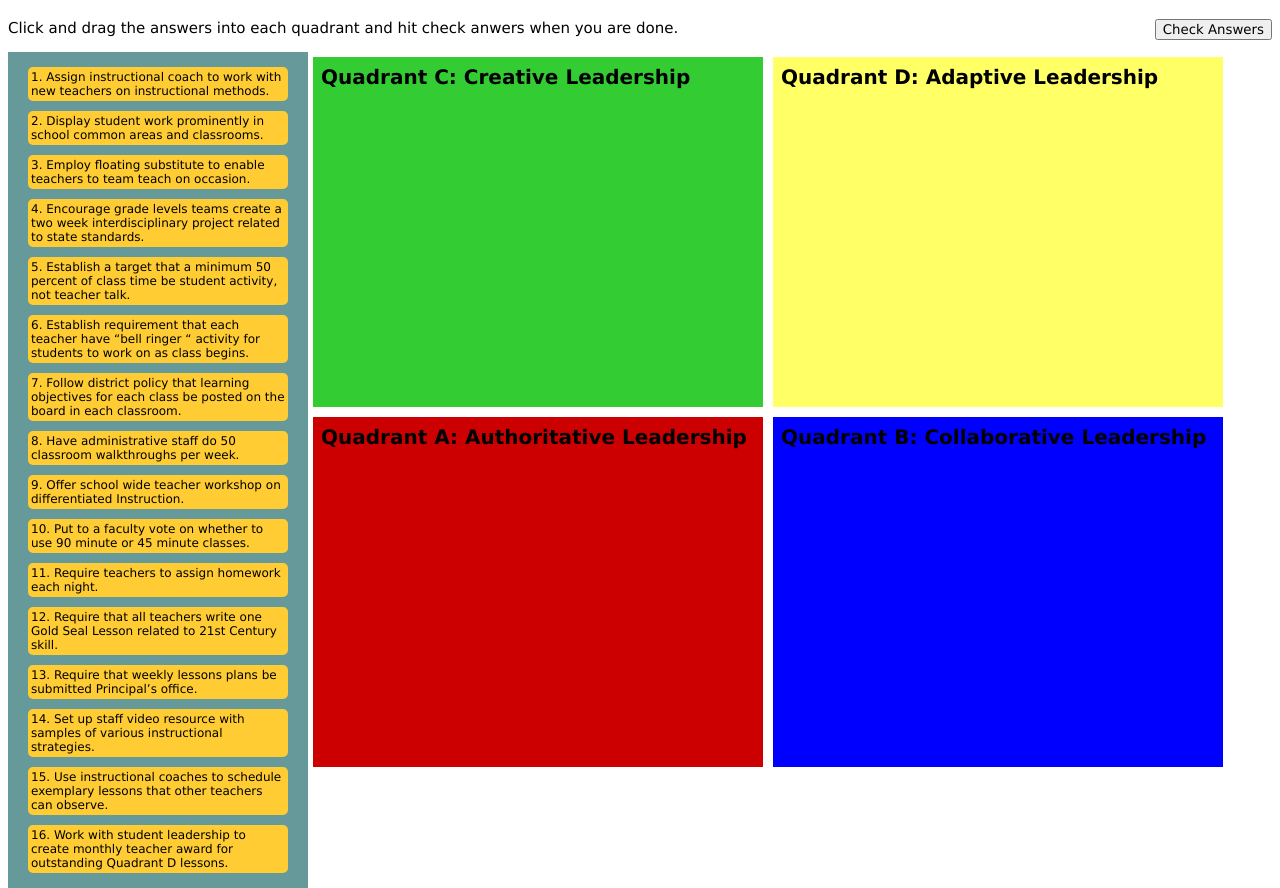
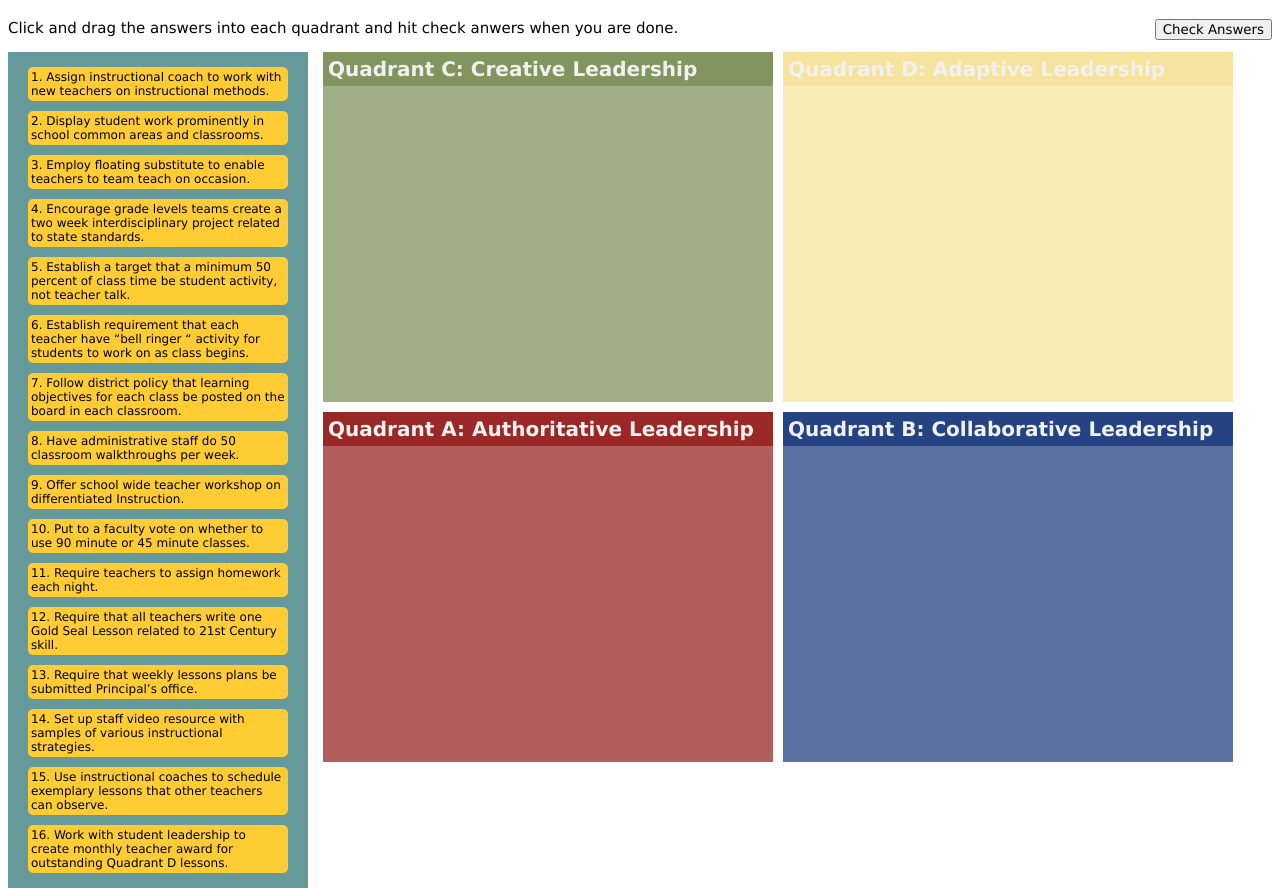
Before and after one commit to jreneew2/AppletQuiz, a plain HTML site: page index.html in a window 1280 px wide. Shown: the part 62-950 px from the top of the page. Drawn offline with nearby package versions, Linux system fonts and the light colour scheme.

Commit message:
changed colors

```diff
--- a/index.css
+++ b/index.css
@@ -5,7 +5,9 @@
 
 h2 {
 	font-size: 20px;
-	margin: 3px;
+	padding: 5px;
+	color: #f1f1f1;
+	margin: 0px;
 }
 
 #quadrants {
@@ -15,15 +17,48 @@ h2 {
 	top: 0;
 	left: 300px;
 	position: absolute;
+	margin-left: 15px;
 }
 
 .quadrant{
 	width: 450px;
 	height: 350px;
-	padding: 5px;
-	margin: 5px;
+	padding: 0px;
+	margin: 0 10px 10px 0px;
 	background-color: #00f;
 	float: left;
+}
+
+#quadA {
+	background-color: rgba(154, 40, 39, 0.75);
+}
+
+#quadA h2{
+	background-color: #9A2827
+}
+
+#quadB {
+	 background-color: rgba(37, 67, 131, 0.75);
+}
+
+#quadB h2{
+	 background-color: #254383;
+}
+
+#quadC {
+	background-color: rgba(130, 149, 95, 0.75);
+}
+
+#quadC h2 {
+	background-color: #82955F;
+}
+
+#quadD {
+	background-color: rgba(246, 228, 158, 0.75);
+}
+
+#quadD h2{
+	background-color: #F6E49E;
 }
 
 .quadrantDrop {
--- a/index.html
+++ b/index.html
@@ -8,9 +8,11 @@
   </head>
   <body>
 
-  <h1>Four Quadrants of Leadership Quiz</h1>
-  <button type="button" id='checkButton' class="button">Check Answers</button>
-  <p>Click and drag the answers into each quadrant and hit check anwers when you are done.</p>
+  <div>
+    <h1>Four Quadrants of Leadership Quiz</h1>
+    <button type="button" id='checkButton' class="button">Check Answers</button>
+    <p>Click and drag the answers into each quadrant and hit check anwers when you are done.</p>
+  </div>
   <div id='playingField'>
     <div id='options'>
         <div class='option catD'>1. Assign instructional coach to work with new teachers on instructional methods.</div>
@@ -31,19 +33,19 @@
       <div class='option catD'>16. Work with student leadership to create monthly teacher award for outstanding Quadrant D lessons.</div>
     </div>
     <div id='quadrants'>
-      <div class='quadrant'style="background-color:#33cc33">
+      <div class='quadrant' id='quadC'>
         <h2>Quadrant C: Creative Leadership</h2>
         <div class='quadrantDrop' id='catC'></div>
       </div>
-      <div class='quadrant'style="background-color:#ffff66">
+      <div class='quadrant' id='quadD'>
         <h2>Quadrant D: Adaptive Leadership</h2>
         <div class='quadrantDrop' id='catD'></div>
       </div>
-      <div class='quadrant'style="background-color:#cc0000">
+      <div class='quadrant' id='quadA'>
         <h2>Quadrant A: Authoritative Leadership</h2>
         <div class='quadrantDrop' id='catA'></div>
       </div>
-      <div class='quadrant'style="background-color:#0000ff">
+      <div class='quadrant' id='quadB'>
         <h2>Quadrant B: Collaborative Leadership</h2>
         <div class='quadrantDrop' id='catB'></div>
       </div>
```
